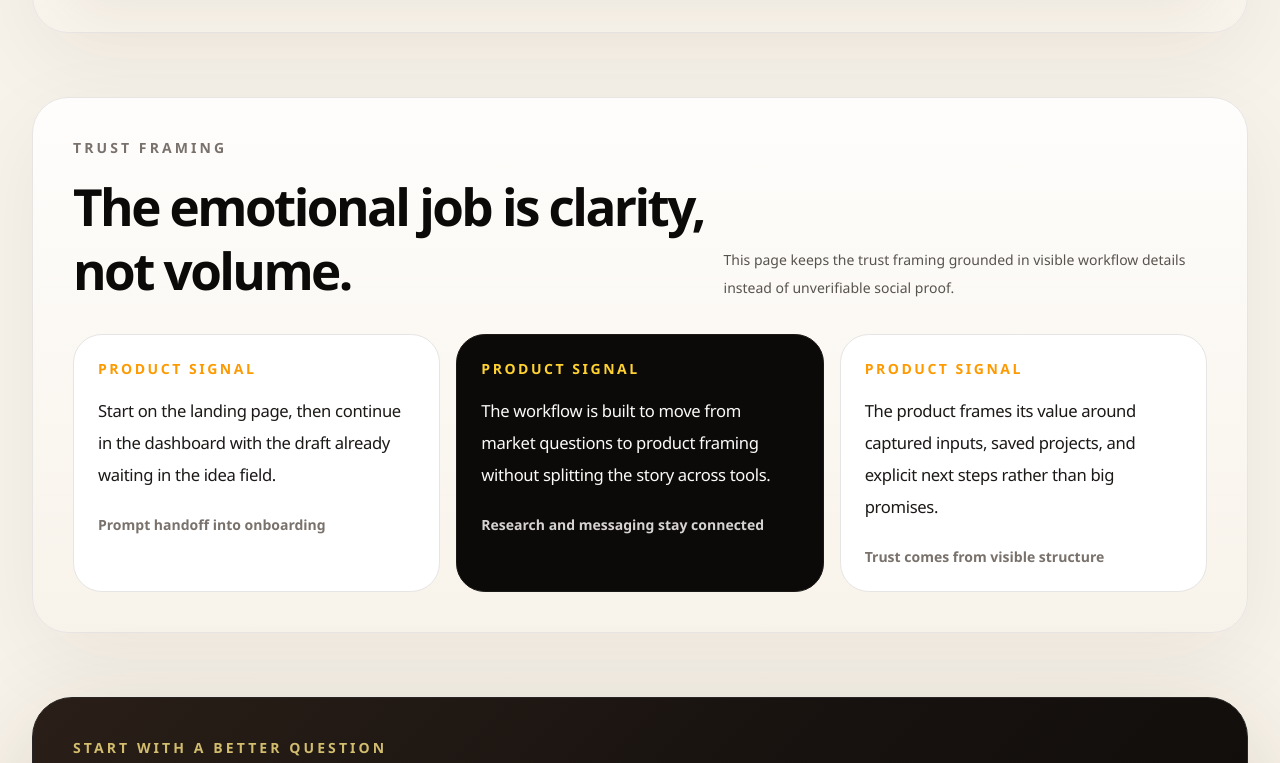
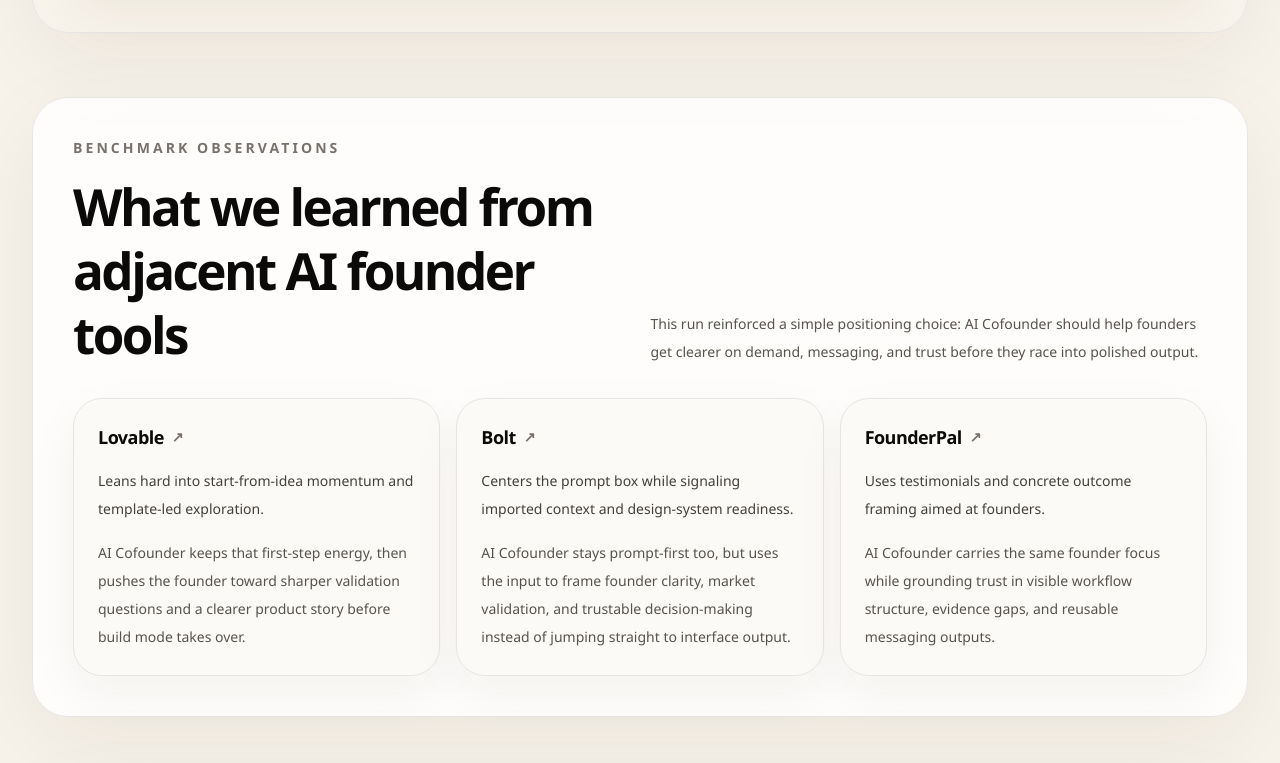
Before and after one commit to jianxux/aicofounder, a Next.js app: page / in a window 1280 px wide. Shown: the part 5057-5820 px from the top of the page. Built offline with nearby package versions, Linux system fonts and the light colour scheme; no server answers.

Commit message:
feat: add benchmark observations to landing page

```diff
--- a/src/app/page.tsx
+++ b/src/app/page.tsx
@@ -24,6 +24,27 @@ const trustNotes = [
   {
     title: "Trust comes from visible structure",
     body: "The product frames its value around captured inputs, saved projects, and explicit next steps rather than big promises.",
+  },
+];
+
+const benchmarkObservations = [
+  {
+    name: "Lovable",
+    href: "https://lovable.dev",
+    observation: "Leans hard into start-from-idea momentum and template-led exploration.",
+    emphasis: "AI Cofounder keeps that first-step energy, then pushes the founder toward sharper validation questions and a clearer product story before build mode takes over.",
+  },
+  {
+    name: "Bolt",
+    href: "https://bolt.new",
+    observation: "Centers the prompt box while signaling imported context and design-system readiness.",
+    emphasis: "AI Cofounder stays prompt-first too, but uses the input to frame founder clarity, market validation, and trustable decision-making instead of jumping straight to interface output.",
+  },
+  {
+    name: "FounderPal",
+    href: "https://founderpal.ai",
+    observation: "Uses testimonials and concrete outcome framing aimed at founders.",
+    emphasis: "AI Cofounder carries the same founder focus while grounding trust in visible workflow structure, evidence gaps, and reusable messaging outputs.",
   },
 ];
 
@@ -630,6 +651,43 @@ export default function LandingPage() {
       </section>
 
       <section className="mx-auto w-full max-w-7xl px-6 py-8 lg:px-8">
+        <div className="rounded-[2.25rem] border border-stone-200 bg-white/78 p-8 shadow-[0_26px_90px_rgba(28,25,23,0.06)] backdrop-blur-sm lg:p-10">
+          <div className="flex flex-col gap-3 lg:flex-row lg:items-end lg:justify-between">
+            <div>
+              <div className="text-sm font-semibold uppercase tracking-[0.22em] text-stone-500">Benchmark observations</div>
+              <h2 className="mt-4 text-[clamp(2rem,4vw,3.2rem)] font-semibold leading-tight tracking-[-0.05em] text-stone-950">
+                What we learned from adjacent AI founder tools
+              </h2>
+            </div>
+            <p className="max-w-xl text-sm leading-7 text-stone-600">
+              This run reinforced a simple positioning choice: AI Cofounder should help founders get clearer on demand, messaging, and trust before they race into polished output.
+            </p>
+          </div>
+
+          <div className="mt-8 grid gap-4 lg:grid-cols-3">
+            {benchmarkObservations.map((benchmark) => (
+              <article key={benchmark.name} className="rounded-[1.8rem] border border-stone-200 bg-[#fcfaf7] p-6 shadow-[0_18px_50px_rgba(55,37,12,0.05)]">
+                <a
+                  href={benchmark.href}
+                  target="_blank"
+                  rel="noopener noreferrer"
+                  className="inline-flex items-center gap-2 text-lg font-semibold tracking-[-0.03em] text-stone-950 transition hover:text-stone-700"
+                >
+                  <span>{benchmark.name}</span>
+                  <span className="sr-only">(opens in a new tab)</span>
+                  <span aria-hidden="true" className="text-sm text-stone-500">
+                    ↗
+                  </span>
+                </a>
+                <p className="mt-4 text-sm leading-7 text-stone-700">{benchmark.observation}</p>
+                <p className="mt-4 text-sm leading-7 text-stone-600">{benchmark.emphasis}</p>
+              </article>
+            ))}
+          </div>
+        </div>
+      </section>
+
+      <section className="mx-auto w-full max-w-7xl px-6 py-8 lg:px-8">
         <div className="rounded-[2.25rem] border border-stone-200 bg-[linear-gradient(180deg,rgba(255,255,255,0.86)_0%,rgba(248,243,234,0.96)_100%)] p-8 shadow-[0_26px_90px_rgba(28,25,23,0.06)] lg:p-10">
           <div className="flex flex-col gap-3 lg:flex-row lg:items-end lg:justify-between">
             <div>
```
Also changed, not shown: 1 other file (tests, documents, lock files or other folders).
